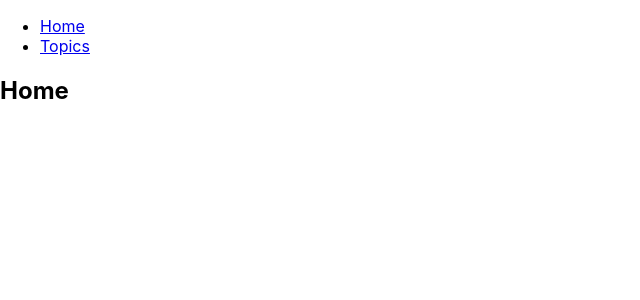
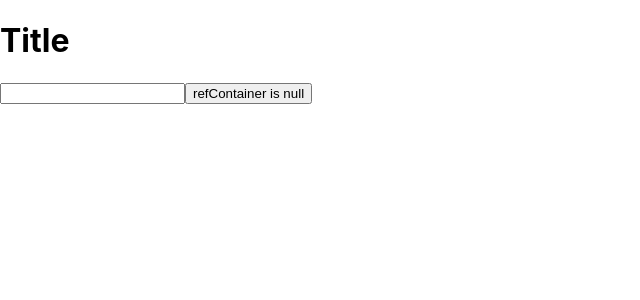
Before and after one commit to eugenehan94/React-PracticeAndTest-File, a React (Create React App) app: page / in a window 1280 px wide. Shown: the top 300 px of the page, without its empty margins (0-640 px from the left). Built offline with nearby package versions, Linux system fonts and the light colour scheme.

Commit message:
useRef practice

```diff
--- a/src/App.js
+++ b/src/App.js
@@ -12,78 +12,28 @@ import {
 // import Error from "./Error";
 // import Navbar from "./Navbar";
 function App() {
+  const refContainer = useRef(null);
+
+  const handleSubmit = (e) => {
+    e.preventDefault();
+    console.log(refContainer.current.value);
+  };
+
+  console.log("This is outside the return " + refContainer.current);
+  console.log(refContainer.current === null);
   return (
-    <Router>
-      <div>
-        <ul>
-          <li>
-            <Link to="/">Home</Link>
-          </li>
-          <li>
-            <Link to="/topics">Topics</Link>
-          </li>
-        </ul>
-
-        <Switch>
-          <Route path="/" exact>
-            <Home />
-          </Route>
-          <Route path="/topics">
-            <Topics />
-          </Route>
-        </Switch>
-      </div>
-    </Router>
+    <div>
+      <h1>Title</h1>
+      <form onSubmit={handleSubmit}>
+        <div>
+          <input type="text" ref={refContainer}></input>
+          <button type="sumbit">
+            {refContainer.current === null ? "refContainer is null" : "submit"}
+          </button>
+        </div>
+      </form>
+    </div>
   );
 }
 
 export default App;
-
-function Home() {
-  return (
-    <div>
-      <h2>Home</h2>
-    </div>
-  );
-}
-
-function Topics() {
-  let { path, url } = useRouteMatch();
-  console.log(path);
-  console.log(url);
-  return (
-    <div>
-      <h2>Topics</h2>
-      <ul>
-        <li>
-          <Link to={`${url}/rendering`}>Rendering with react</Link>
-        </li>
-        <li>
-          <Link to={`${url}/components`}>Components</Link>
-        </li>
-        <li>
-          <Link to={`${url}/props-v-state`}>Props v. State</Link>
-        </li>
-      </ul>
-
-      <Switch>
-        <Route exact path={path}>
-          <h3>Please select a topic</h3>
-        </Route>
-        <Route path={`${path}/:topicId`}>
-          <Topic />
-        </Route>
-      </Switch>
-    </div>
-  );
-}
-
-function Topic() {
-  let { topicId } = useParams();
-  console.log(topicId);
-  return (
-    <div>
-      <h3>{topicId}</h3>
-    </div>
-  );
-}
```
